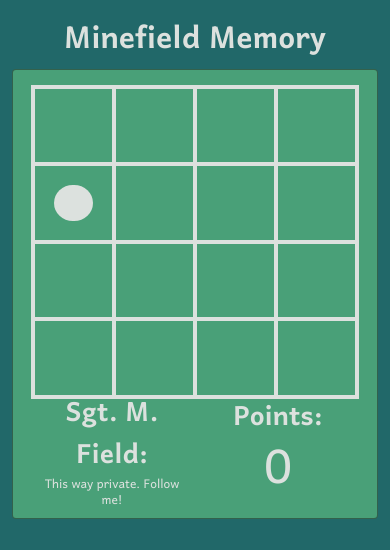
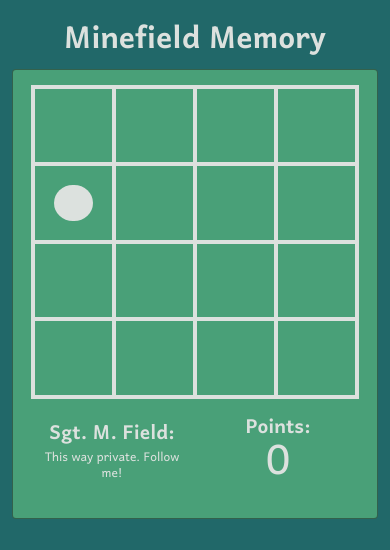
Before and after one commit to Samoftheforrest/follow-the-leader, a plain HTML site: page index.html in a window 390 px wide. Both pictures are taken after a click on the link "Easy". Shown: the top 550 px of the page. Drawn offline with nearby package versions, Linux system fonts and the light colour scheme.

Commit message:
[AMEND] responsive styling - points and success message text size

```diff
--- a/assets/css/style.css
+++ b/assets/css/style.css
@@ -181,7 +181,7 @@ header {
 
 .message-title {
     font-weight: 700;
-    font-size: 2.2rem;
+    font-size: 1.6rem;
     margin-bottom: 0;
 }
 
@@ -200,14 +200,14 @@ header {
 }
 
 .points {
-    font-size: 2.2rem;
+    font-size: 1.6rem;
     font-weight: 700;
-    line-height: 1.1;
+    line-height: 1;
 }
 
 .score {
-    font-size: 4rem;
-    line-height: 1;
+    font-size: 3.5rem;
+    line-height: .8;
 }
 
 /* lose screen */
@@ -297,6 +297,9 @@ header {
         height: 100%;
     }
 
+    .message-wrap {
+        width: 90%;
+    }
     .message-title {
         font-size: 4rem;
     }
```
